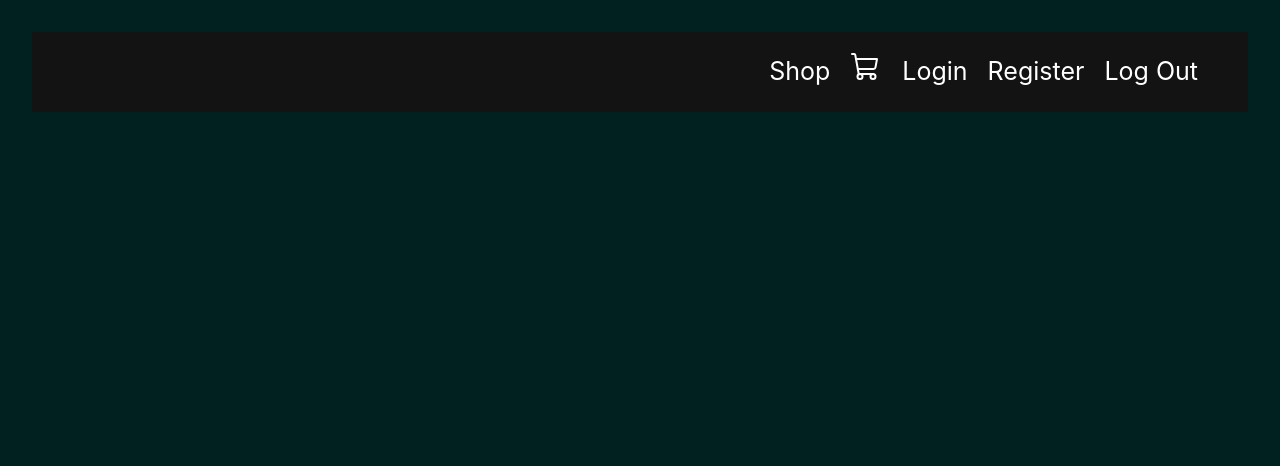
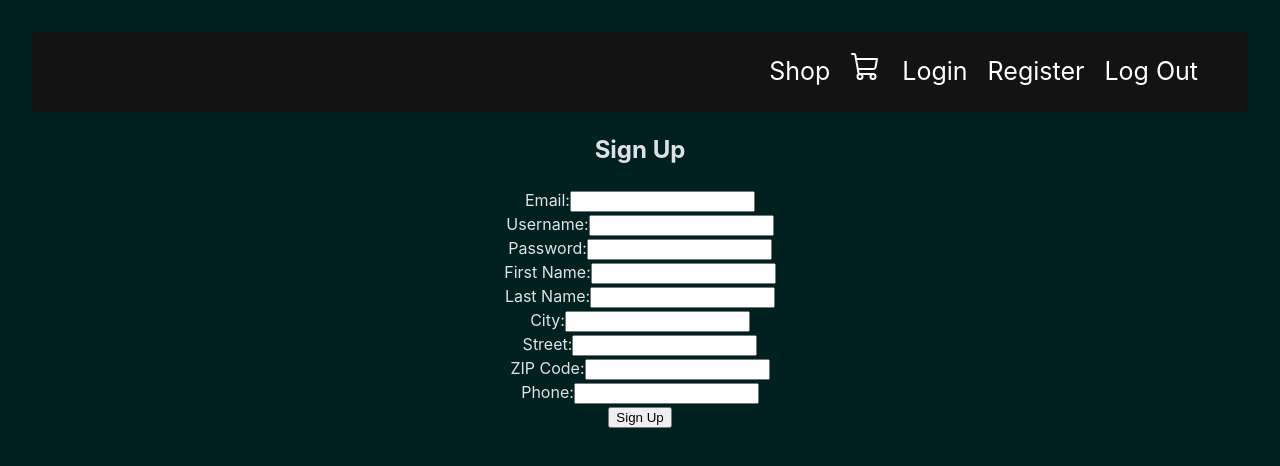
Before and after one commit to CourseworkFullstackAcademy/Capstone, a React (Vite) app: page /signup in a window 1280 px wide. Shown: the top 466 px of the page. Built offline with nearby package versions, Linux system fonts and the light colour scheme.

Commit message:
sign up form sends userId from api

```diff
--- a/src/App.jsx
+++ b/src/App.jsx
@@ -3,6 +3,7 @@ import Home from "./pages/Home"
 import Cart from "./pages/Cart"
 import { Navbar } from "./components/Navbar"
 import Login from "./pages/Login";
+import Signup from "./pages/Signup"
 import './App.css'
 
 function App() {
@@ -17,6 +18,7 @@ function App() {
             <Route path="/" element={ <Home />} />
             <Route path="/cart" element={ <Cart />} />
             <Route path="/login" element={ <Login />} />
+            <Route path="/signup" element={ <Signup />} />
           </Routes>
 
     </div>
--- a/src/components/Navbar.jsx
+++ b/src/components/Navbar.jsx
@@ -9,7 +9,7 @@ export const Navbar = () => {
 			<Link to="/">Shop</Link>
 			<Link to="/cart"><ShoppingCart size={32} /></Link>
 			<Link to="/login">Login</Link>
-			<Link>Register</Link>
+			<Link to="/signup">Register</Link>
 			<Link>Log Out</Link>
 		</div>
 	</div>;
--- /dev/null
+++ b/src/pages/Signup.jsx
@@ -0,0 +1,142 @@
+import { useState } from "react";
+import { addUser } from "../utils/api";
+
+function Signup() {
+  const [email, setEmail] = useState("");
+  const [username, setUsername] = useState("");
+  const [password, setPassword] = useState("");
+  const [firstname, setFirstname] = useState("");
+  const [lastname, setLastname] = useState("");
+  const [city, setCity] = useState("");
+  const [street, setStreet] = useState("");
+  const [zipcode, setZipcode] = useState("");
+  const [phone, setPhone] = useState("");
+
+  const handleSubmit = async (event) => {
+    event.preventDefault();
+
+    try {
+      const response = await addUser({
+        email: email,
+        username: username,
+        password: password,
+        name: {
+          firstname: firstname,
+          lastname: lastname,
+        },
+        address: {
+          city: city,
+          street: street,
+          zipcode: zipcode,
+        },
+        phone: phone,
+      });
+
+      console.log("New user added:", response);
+      // Optionally, you can redirect the user after successful signup
+    } catch (error) {
+      console.error("Error adding new user:", error);
+    }
+  };
+
+  return (
+    <div>
+      <h2>Sign Up</h2>
+      <form onSubmit={handleSubmit}>
+        <div>
+          <label htmlFor="email">Email:</label>
+          <input
+            type="email"
+            id="email"
+            value={email}
+            onChange={(event) => setEmail(event.target.value)}
+            required
+          />
+        </div>
+		<div>
+          <label htmlFor="username">Username:</label>
+          <input
+            type="text"
+            id="username"
+            value={username}
+            onChange={(event) => setUsername(event.target.value)}
+            required
+          />
+        </div>
+        <div>
+          <label htmlFor="password">Password:</label>
+          <input
+            type="password"
+            id="password"
+            value={password}
+            onChange={(event) => setPassword(event.target.value)}
+            required
+          />
+        </div>
+		<div>
+          <label htmlFor="firstname">First Name:</label>
+          <input
+            type="text"
+            id="firstname"
+            value={firstname}
+            onChange={(event) => setFirstname(event.target.value)}
+            required
+          />
+        </div>
+        <div>
+          <label htmlFor="lastname">Last Name:</label>
+          <input
+            type="text"
+            id="lastname"
+            value={lastname}
+            onChange={(event) => setLastname(event.target.value)}
+            required
+          />
+        </div>
+        <div>
+          <label htmlFor="city">City:</label>
+          <input
+            type="text"
+            id="city"
+            value={city}
+            onChange={(event) => setCity(event.target.value)}
+            required
+          />
+        </div>
+        <div>
+          <label htmlFor="street">Street:</label>
+          <input
+            type="text"
+            id="street"
+            value={street}
+            onChange={(event) => setStreet(event.target.value)}
+            required
+          />
+        </div>
+        <div>
+          <label htmlFor="zipcode">ZIP Code:</label>
+          <input
+            type="text"
+            id="zipcode"
+            value={zipcode}
+            onChange={(event) => setZipcode(event.target.value)}
+            required
+          />
+        </div>
+        <div>
+          <label htmlFor="phone">Phone:</label>
+          <input
+            type="text"
+            id="phone"
+            value={phone}
+            onChange={(event) => setPhone(event.target.value)}
+            required
+          />
+        </div>
+        <button type="submit">Sign Up</button>
+      </form>
+    </div>
+  );
+}
+
+export default Signup;
--- a/src/utils/api.js
+++ b/src/utils/api.js
@@ -231,6 +231,9 @@ export const getUsers = async () => {
 	try {
 		const response = await fetch(`${BASE_URL}/users`,{
 			method:"POST",
+			headers: {
+				'Content-Type': 'application/json',
+			},
 			body:JSON.stringify(
 				{
 					email:'email',
```
Also changed, not shown: src/pages/cart.css (added).
